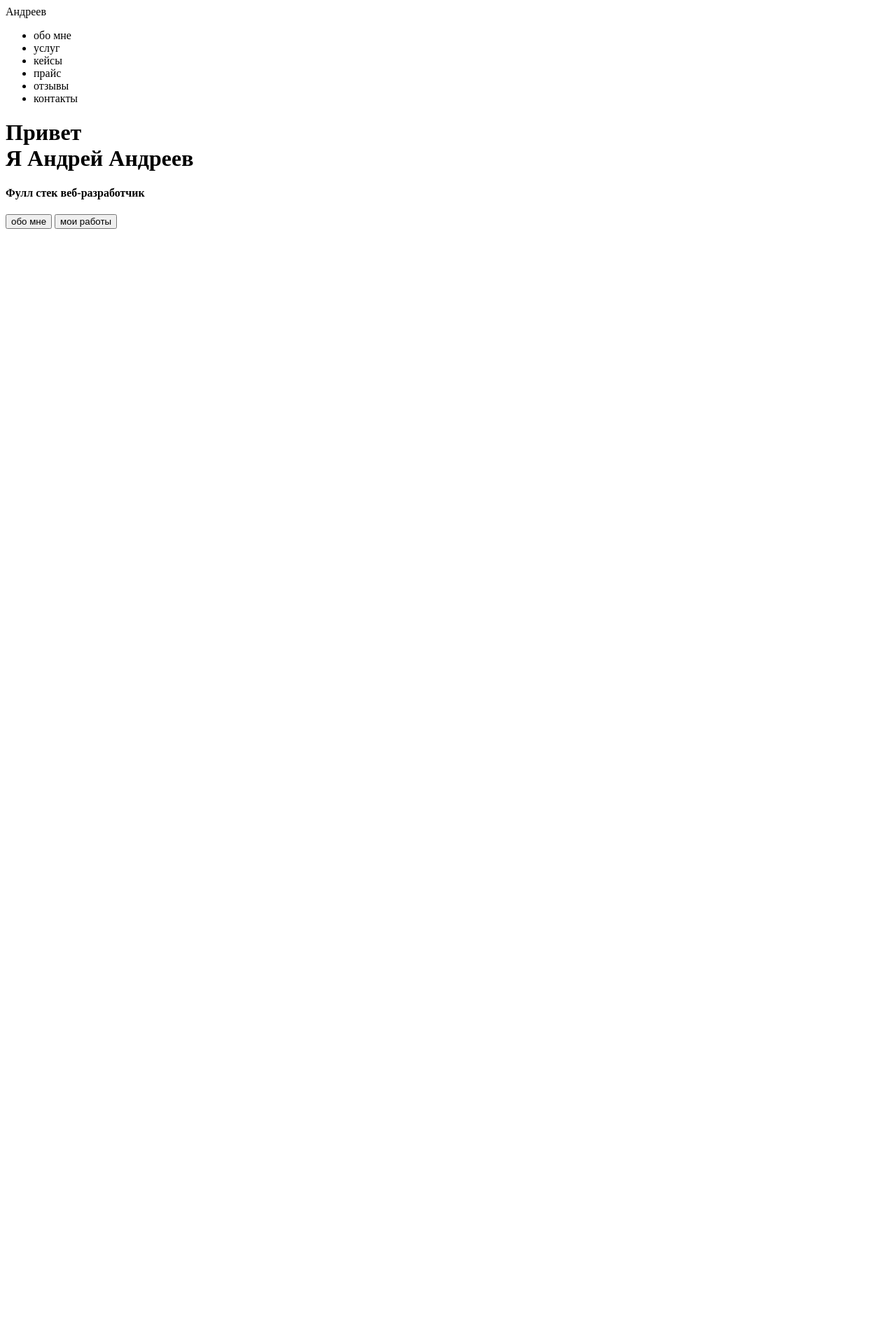
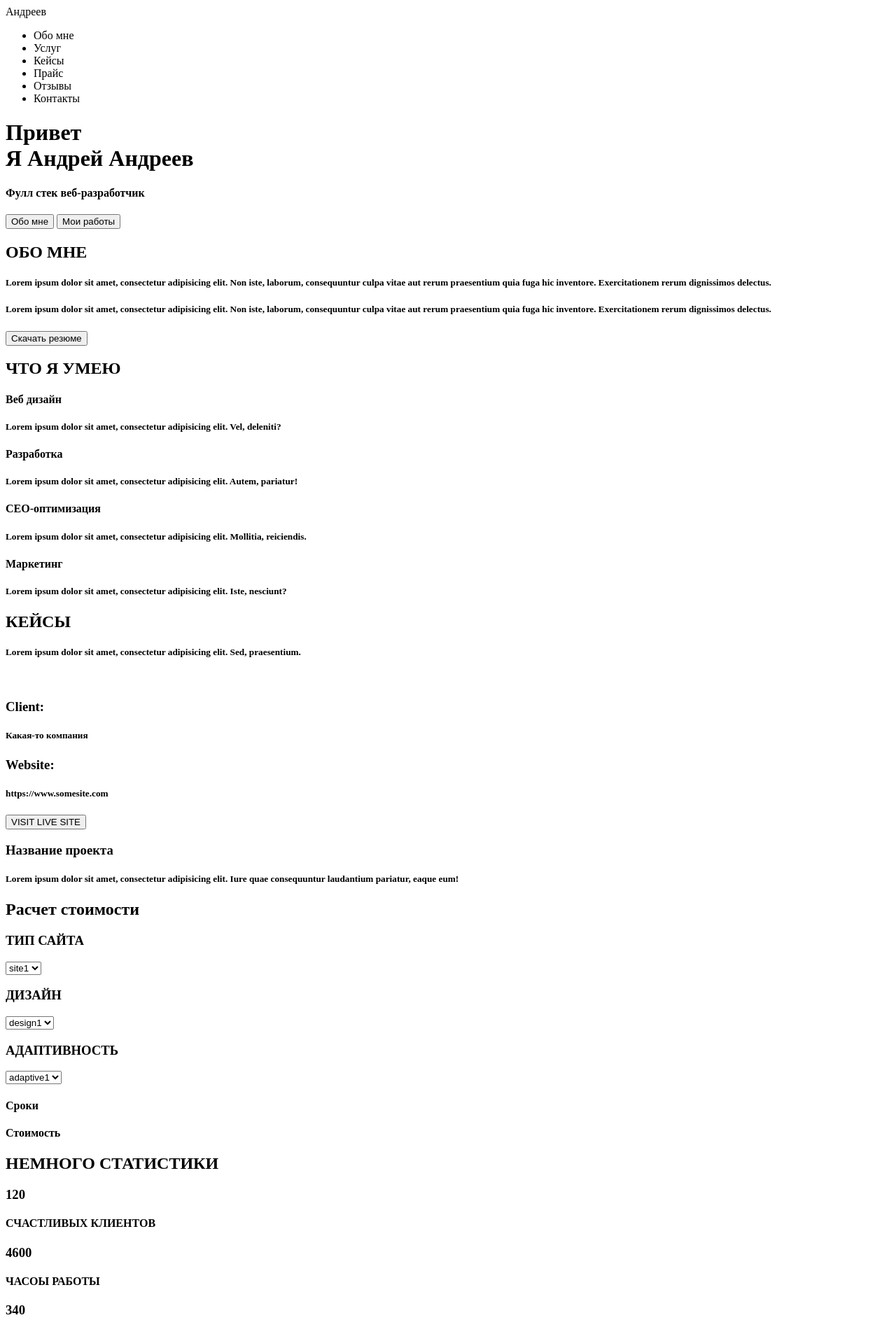
Before and after one commit to AndreefA/Andreef.github.io, a plain HTML site: page source/index.html in a window 1280 px wide. Shown: the top 1886 px of the page at 70% size. Before the commit the page ends 800 px from the top, so only its background shows below. Drawn offline with Linux system fonts and the light colour scheme.

Commit message:
Залил первую домашку
Сделал скелет своего сайта

```diff
--- a/source/index.html
+++ b/source/index.html
@@ -12,27 +12,101 @@
     <title>Андреев - веб разработка</title>
 </head>
 <body>
-
   <header>
-
     <nav>
        <div class="logo">Андреев</div>
        <div class="menu"><ul>
-           <li>обо мне </li>
-           <li>услуг </li>
-           <li>кейсы </li>
-           <li>прайс </li>
-           <li>отзывы</li>
-           <li>контакты </li>
+           <li>Обо мне </li>
+           <li>Услуг </li>
+           <li>Кейсы </li>
+           <li>Прайс </li>
+           <li>Отзывы</li>
+           <li>Контакты </li>
        </ul></div>
     </nav>
   </header>
   <div class="main"> <div class="titl_container">
       <h1>Привет <br> Я Андрей Андреев</h1>
       <h4> Фулл стек веб-разработчик</h4>
-      <input type="submit" value="обо мне">
-      <input type="submit" value="мои работы">
+      <input type="submit" value="Обо мне">
+      <input type="submit" value="Мои работы">
   </div></div>
+ <div class="2nd_page"> <div class="2nd_page_container">
+        <h2>ОБО МНЕ</h2>
+        <h5>Lorem ipsum dolor sit amet, consectetur adipisicing elit. Non iste, laborum, consequuntur culpa vitae aut rerum praesentium quia fuga hic inventore. Exercitationem rerum dignissimos delectus.</h5>
+        <h5>Lorem ipsum dolor sit amet, consectetur adipisicing elit. Non iste, laborum, consequuntur culpa vitae aut rerum praesentium quia fuga hic inventore. Exercitationem rerum dignissimos delectus.</h5>
+        <input type="submit" value="Скачать резюме">
+ </div></div>
 
+ <div class="3d_page"> <div class="3d_page_container">
+     <h2>ЧТО Я УМЕЮ</h2>
+     <h4>Веб дизайн</h4>
+     <h5>Lorem ipsum dolor sit amet, consectetur adipisicing elit. Vel, deleniti?</h5>
+     <h4>Разработка</h4>
+     <h5>Lorem ipsum dolor sit amet, consectetur adipisicing elit. Autem, pariatur!</h5>
+     <h4>CEO-оптимизация</h4>
+     <h5>Lorem ipsum dolor sit amet, consectetur adipisicing elit. Mollitia, reiciendis.</h5>
+     <h4>Маркетинг</h4>
+     <h5>Lorem ipsum dolor sit amet, consectetur adipisicing elit. Iste, nesciunt?</h5>
+ </div></div>
+ <div class="4th_page"><div class="4d_page_container">
+     <h2>КЕЙСЫ</h2>
+     <h5>Lorem ipsum dolor sit amet, consectetur adipisicing elit. Sed, praesentium.</h5>
+     <img scr="my_case">
+     <h3>Client:</h3>
+     <h5>Какая-то компания</h5>
+     <h3>Website:</h3>
+     <h5>https://www.somesite.com</h5>
+     <input type="submit" value="VISIT LIVE SITE">
+     <h3>Название проекта</h3>
+     <h5>Lorem ipsum dolor sit amet, consectetur adipisicing elit. Iure quae consequuntur laudantium pariatur, eaque eum!</h5>
+ </div></div>
+  <div class="5th_page"><div class="5th_page_container">
+      <h2>Расчет стоимости</h2>
+      <h3>ТИП САЙТА</h3>
+      <select name="type_site" id="type">
+          <option value="site1">site1</option>
+          <option value="site2">site2</option>
+          <option value="site3">site3</option></select>
+          <h3>ДИЗАЙН</h3>
+      <select name="design_site" id="design">
+          <option value="design1">design1</option>
+          <option value="design2">design2</option>
+          <option value="design3">design3</option></select>
+          <h3>АДАПТИВНОСТЬ</h3>
+      <select name="adaptive_site" id="adaptive">
+          <option value="adaptive1">adaptive1</option>
+          <option value="adaptive2">adaptive2</option>
+          <option value="adaptive3">adaptive3</option>
+      </select>
+      <h4>Сроки</h4>
+      <h4>Стоимость</h4>
+  </div></div>
+  <div class="stat_page"><div class="stat">
+      <h2>НЕМНОГО СТАТИСТИКИ</h2>
+      <h3>120</h3>
+      <h4>СЧАСТЛИВЫХ КЛИЕНТОВ</h4>
+      <h3>4600</h3>
+      <h4>ЧАСОЫ РАБОТЫ</h4>
+      <h3>340</h3>
+      <h4>ПРОЕКТОВ ЗАВЕРШЕНО</h4>
+      <h3>23</h3>
+      <h4>НАГРАД ПОЛУЧЕНО</h4>
+  </div></div>
+  <div class="rewiews_page"><div class="rewiews">
+     <h2>ОТЗЫВЫ</h2>
+      <p>Lorem ipsum dolor sit amet, consectetur adipisicing elit. Tempore tempora ut hic, eius officiis, tenetur quasi dolores laborum animi a omnis pariatur, cum adipisci. At.<br> <b>Евгений</b>, Ген директор ПАО"Сбербанк"</p>
+  </div></div>
+  <footer>
+      <h2>МОИ КОНТАКТЫ</h2>
+      <p>Lorem ipsum dolor sit amet, consectetur adipisicing elit. Culpa fugiat saepe at voluptatibus, iusto. Necessitatibus.</p>
+      <h4>Нижний-Новгород, Большая Покровская, 4 <br> info@mail.com <br> +79996565871</h4>
+      <h3>ОСТАВЬТЕ МНЕ СООБЩЕНИЕ</h3>
+      <form action="#">
+          <input type="text" name="text_input" placeholder="Имя">
+          <input type="text" name="text_input" placeholder="Email">
+          <textarea name="info_about_clients" id="info"> </textarea>
+      </form>
+  </footer>
 </body>
 </html>
```
